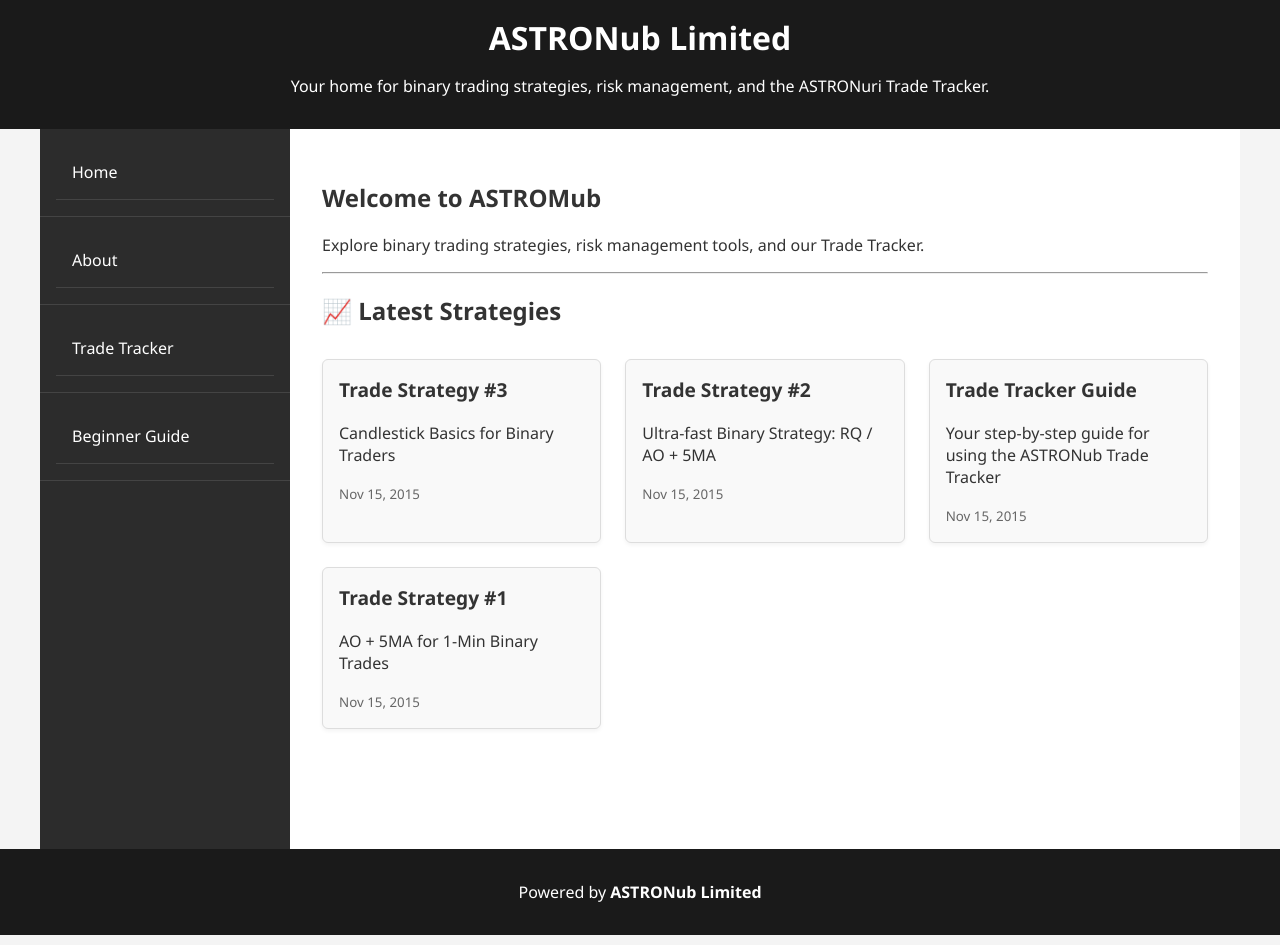
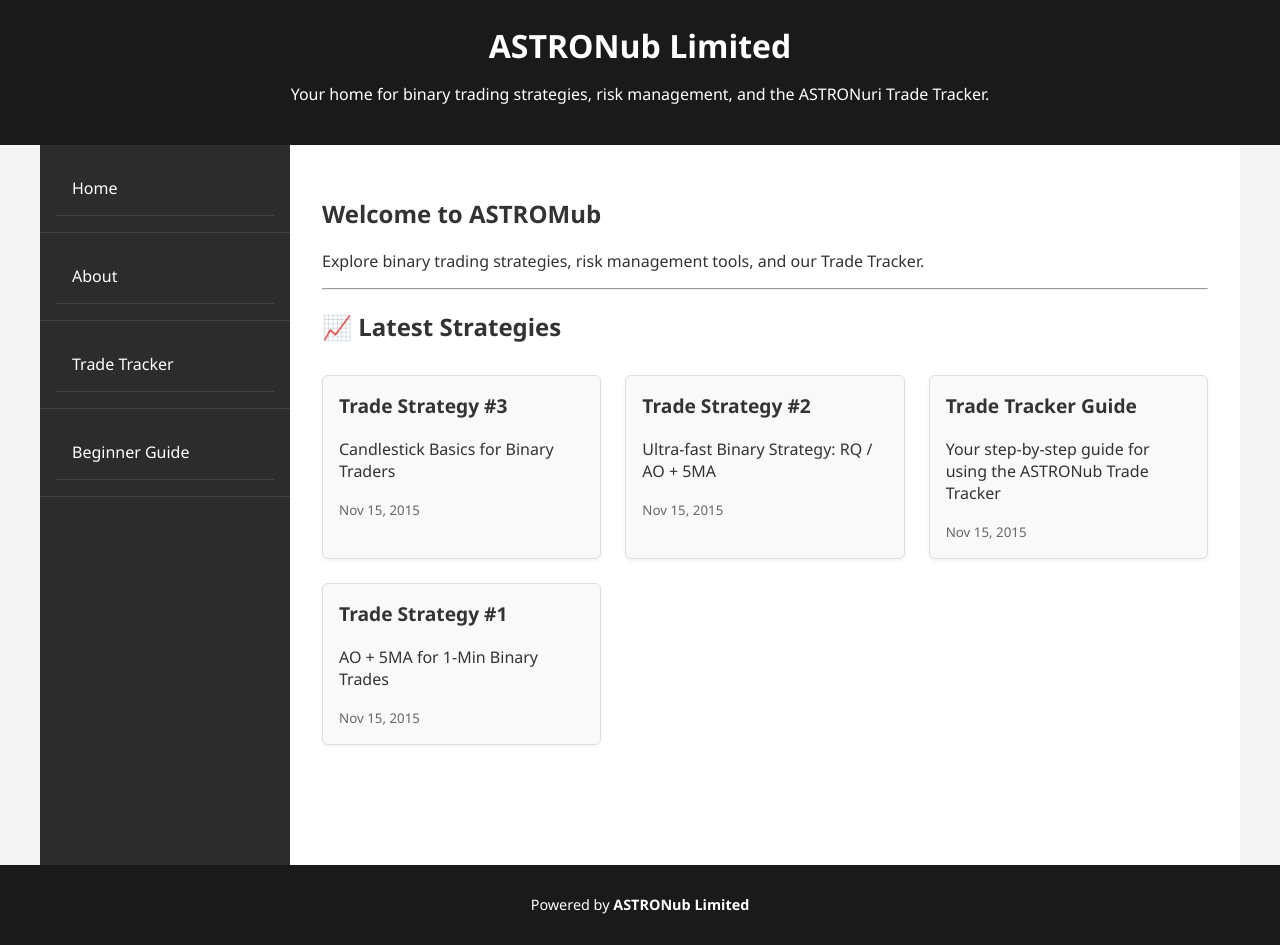
Before and after one commit to astromub/silver-umbrella, a Jekyll site: the page built from index.md, in a window 1280 px wide. Built offline with Jekyll 4.4.1, drawn with Linux system fonts in a browser that asks for light colours.

Commit message:
Update style.css

```diff
--- a/assets/style.css
+++ b/assets/style.css
@@ -1,4 +1,7 @@
-/* Reset & Base */
+/* Base Reset */
+* {
+  box-sizing: border-box;
+}
 body {
   margin: 0;
   font-family: 'Segoe UI', sans-serif;
@@ -10,18 +13,17 @@ body {
 header {
   background: #1a1a1a;
   color: #fff;
-  padding: 1rem;
+  padding: 1.5rem;
   text-align: center;
 }
-
 header h1 {
   margin: 0;
   font-size: 2rem;
 }
-
 header .tagline {
   font-size: 1rem;
-  color: #ccc;
+  color: #bbb;
+  margin-top: 0.5rem;
 }
 
 /* Layout */
@@ -38,13 +40,11 @@ header .tagline {
   background: #2c2c2c;
   color: #fff;
 }
-
 .sidebar ul {
   list-style: none;
   padding: 0;
   margin: 0;
 }
-
 .sidebar li, .sidebar a {
   display: block;
   padding: 1rem;
@@ -52,9 +52,12 @@ header .tagline {
   text-decoration: none;
   border-bottom: 1px solid #444;
 }
-
 .sidebar a:hover {
   background: #444;
+}
+.sidebar .active a {
+  background: #555;
+  font-weight: bold;
 }
 
 /* Main Content */
@@ -71,7 +74,6 @@ header .tagline {
   gap: 1.5rem;
   margin-top: 2rem;
 }
-
 .card {
   background: #f9f9f9;
   border: 1px solid #ddd;
@@ -79,12 +81,10 @@ header .tagline {
   border-radius: 6px;
   box-shadow: 0 2px 4px rgba(0,0,0,0.05);
 }
-
 .card h3 {
   margin-top: 0;
   font-size: 1.2rem;
 }
-
 .card small {
   color: #666;
 }
@@ -95,6 +95,7 @@ footer {
   color: #fff;
   text-align: center;
   padding: 1rem;
+  font-size: 0.9rem;
 }
 
 /* Responsive */
@@ -102,11 +103,9 @@ footer {
   .container {
     flex-direction: column;
   }
-
   .sidebar {
     width: 100%;
   }
-
   .content {
     padding: 1rem;
   }
```
